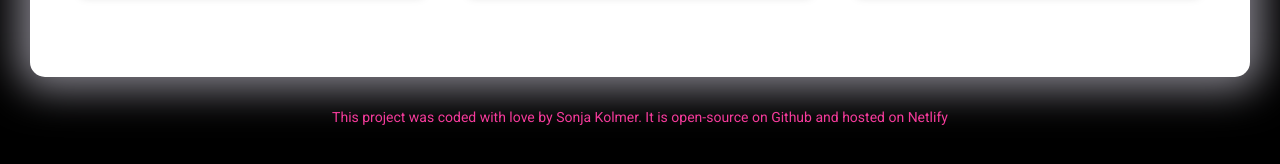
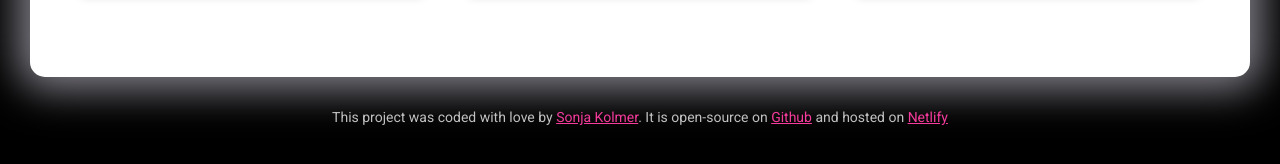
Before and after one commit to SonjaCodes/Michaels-special-memes-page, a plain HTML site: page index.html in a window 1280 px wide. Shown: the part 2656-2820 px from the top of the page. Drawn offline with nearby package versions, Linux system fonts and the light colour scheme; a script that the page names is missing; a web font is replaced by a local one.

Commit message:
corrected css for footer

```diff
--- a/src/styles.css
+++ b/src/styles.css
@@ -91,13 +91,14 @@ main a {
 
 footer {
   text-align: center;
-  color: #F53B9B;
+  color: #c1c1c1;
   font-size: 14px;
   margin-top: 30px;
 }
 
 footer a {
   color: #F53B9B;
+  text-decoration: underline;
 }
 
 @media (max-width: 960px) {
```
